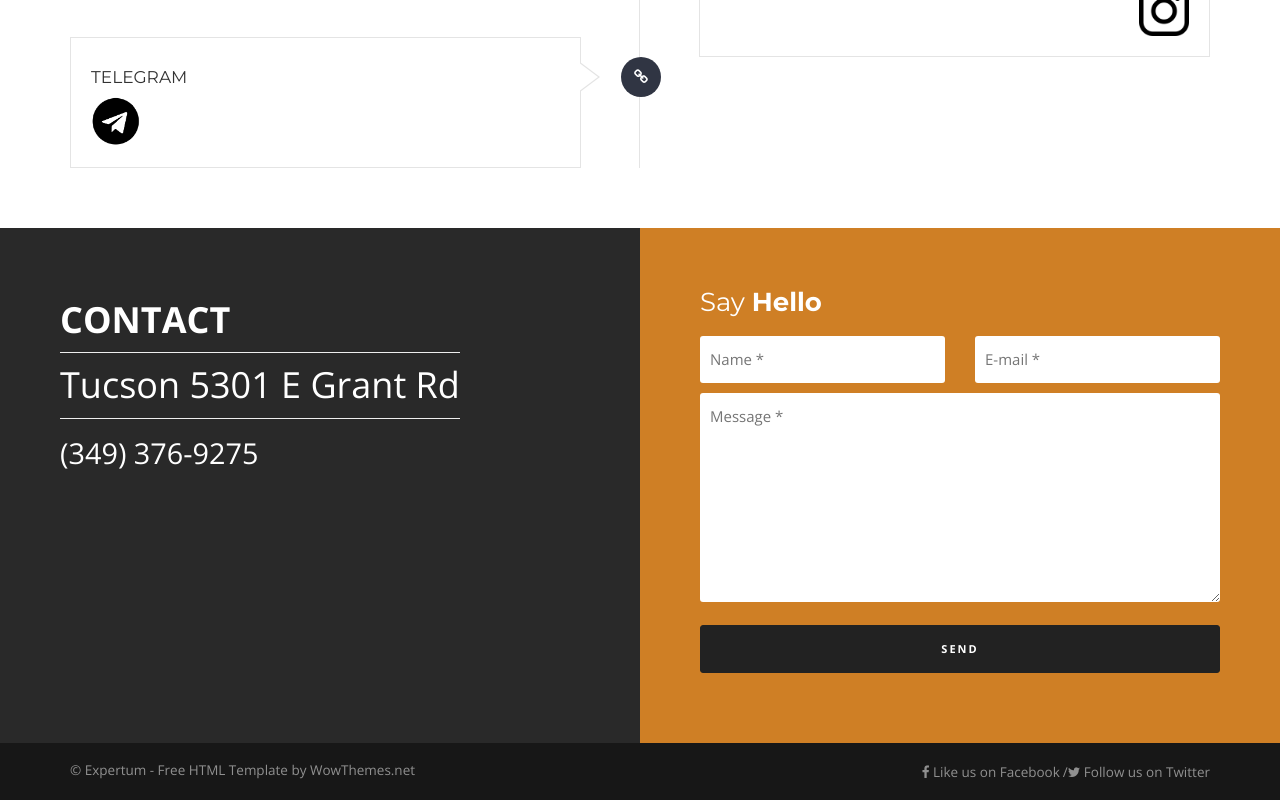
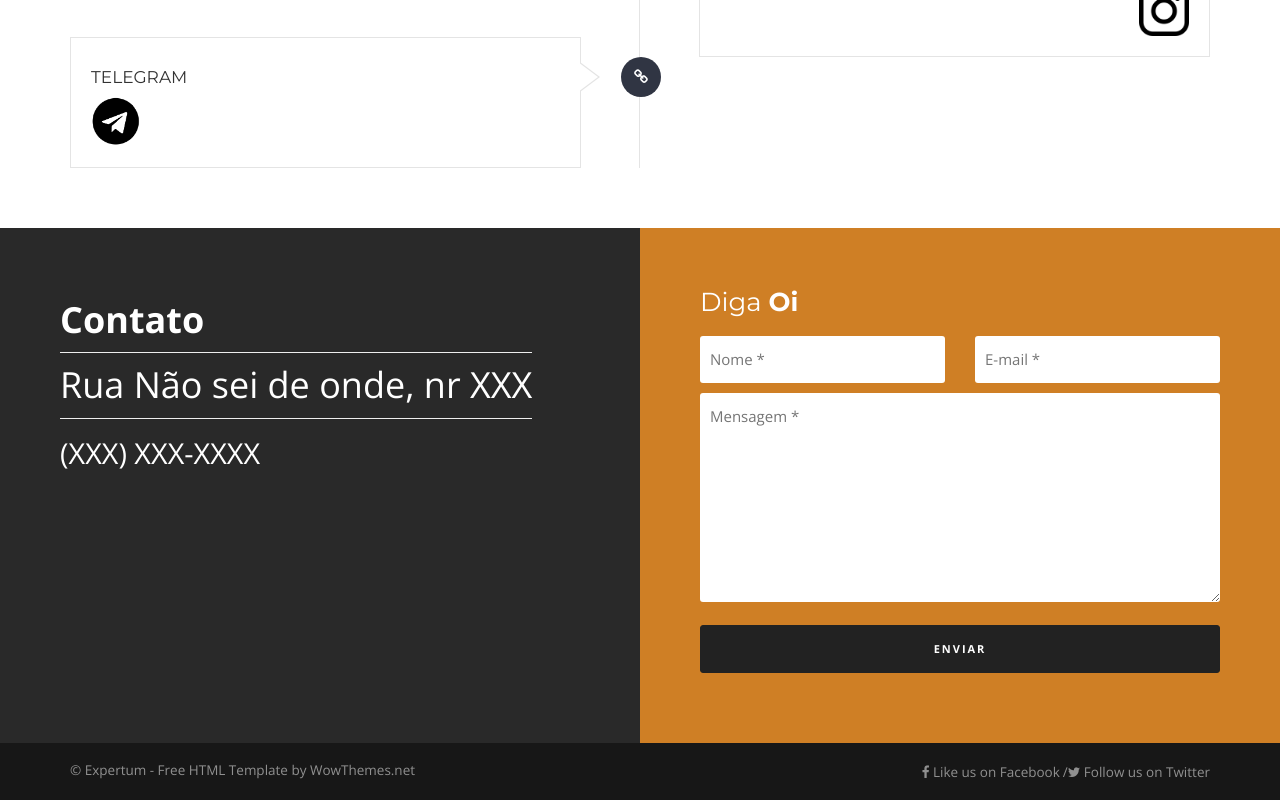
Before and after one commit to DonavanAlencar/angular, an Angular app: page / in a window 1280 px wide. Shown: the part 4370-5170 px from the top of the page. Built offline with nearby package versions, Linux system fonts and the light colour scheme.

Commit message:
Alterações no formulário de email

```diff
--- a/src/app/app.component.html
+++ b/src/app/app.component.html
@@ -554,21 +554,21 @@
 		<div class="col-md-6 whitetext" style="padding: 60px;">
 			<div class="textwidget">
 				<div class="bookarea">
-					 CONTACT<br>
-					<span class="bordered">Tucson 5301 E Grant Rd </span><br>
-					<span class="call">(349) 376-9275</span>
+					 Contato<br>
+					<span class="bordered">Rua Não sei de onde, nr XXX </span><br>
+					<span class="call">(XXX) XXX-XXXX</span>
 				</div>
 			</div>
 		</div>
 		<div class="col-md-6 whitetext" style="padding: 60px; background-color: #CF7F25;">
 			<div class="textwidget">
-				<h2 class="box">Say <b>Hello</b></h2>
+				<h2 class="box">Diga <b>Oi</b></h2>
 				<div class="bottomform">
 					<form method="post" action="contact/bottomcontact.php" id="bottomcontactform">
 						<div class="form">
 							<div class="row">
 								<span class="col-md-6">
-									<input type="text" name="namebottom" placeholder="Name *">
+									<input type="text" name="namebottom" placeholder="Nome *">
 								</span>
 
 								<span class="col-md-6">
@@ -577,14 +577,14 @@
 
 							</div>
 							<div class="clearfix"></div>
-							<textarea name="comment" rows="7" placeholder="Message *"></textarea>
-							<input type="submit" id="submit2" class="clearfix btn" value="Send">
+							<textarea name="comment" rows="7" placeholder="Mensagem *"></textarea>
+							<input type="submit" id="submit2" class="clearfix btn" value="Enviar">
 						</div>
 					</form>
 					<div class="done2">
 						<div class="alert alert-success">
 							<button type="button" class="close" data-dismiss="alert">×</button>
-							Your message has been sent. Thank you!
+							Sua mensagem foi enviada com sucesso!
 						</div>
 					</div>
 				</div>
```
